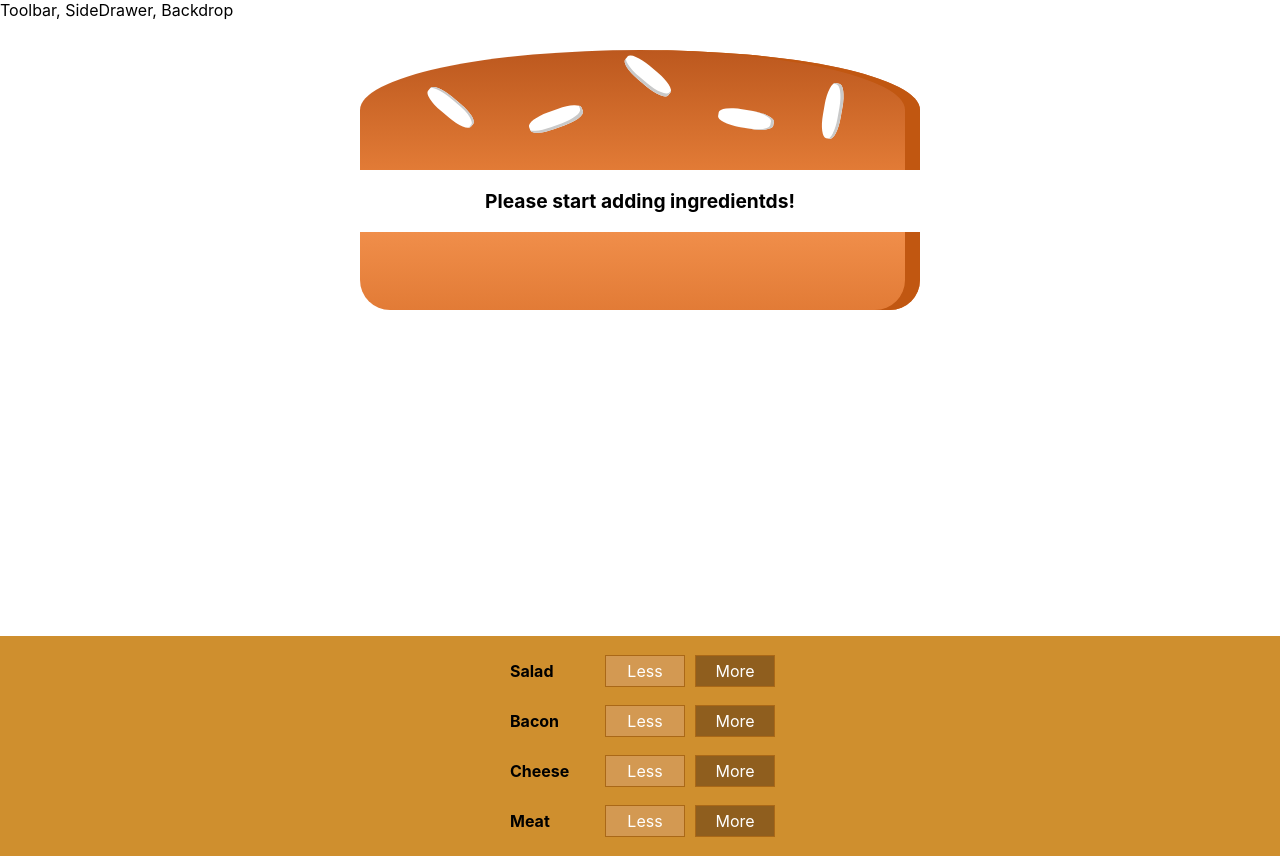
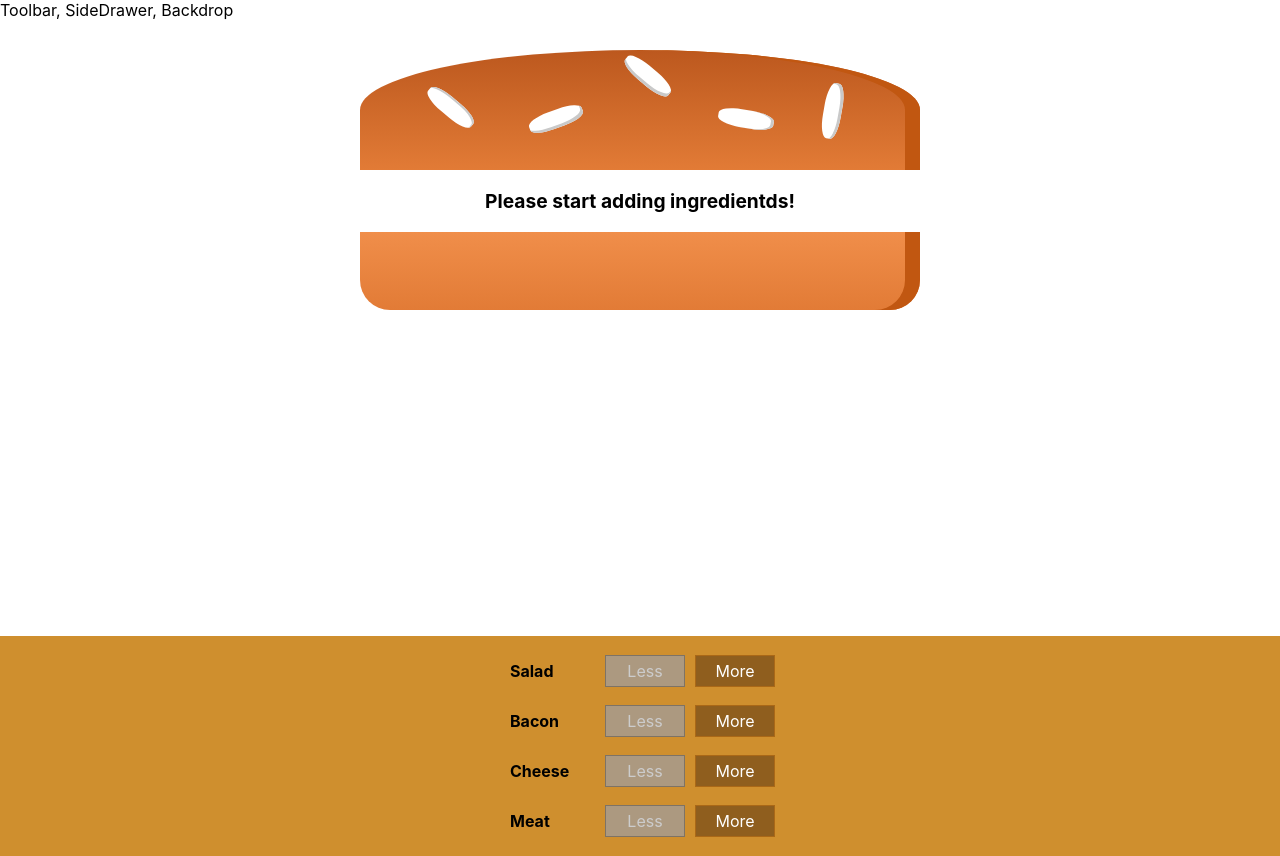
Before and after one commit to bahadirk/BurgerBuilder, a React app: page / in a window 1280 px wide. Built offline with nearby package versions, Linux system fonts and the light colour scheme.

Commit message:
Disable less button if there is no any ingredients

```diff
--- a/src/components/Burger/BuildControls/BuildControl/BuildControl.js
+++ b/src/components/Burger/BuildControls/BuildControl/BuildControl.js
@@ -5,7 +5,13 @@
 const buildControl = props => (
   <div className={styles.BuildControl}>
     <div className={styles.Label}>{props.label}</div>
-    <button className={styles.Less}>Less</button>
+    <button
+      className={styles.Less}
+      onClick={props.removed}
+      disabled={props.disabled}
+    >
+      Less
+    </button>
     <button className={styles.More} onClick={props.added}>
       More
     </button>
--- a/src/components/Burger/BuildControls/BuildControls.js
+++ b/src/components/Burger/BuildControls/BuildControls.js
@@ -30,6 +30,8 @@
           key={control.label}
           label={control.label}
           added={() => props.ingredientAdded(control.type)}
+          removed={() => props.ingredientRemoved(control.type)}
+          disabled={props.disabled[control.type]}
         />
       );
     })}
--- a/src/containers/BurgerBuilder/BurgerBuilder.js
+++ b/src/containers/BurgerBuilder/BurgerBuilder.js
@@ -40,13 +40,41 @@
     });
   };
 
-  removeIngredientHandler = type => {};
+  removeIngredientHandler = type => {
+    const oldCount = this.state.ingredients[type];
+    const updatedCount = oldCount - 1;
+    const updatedIngredients = {
+      ...this.state.ingredients
+    };
+
+    updatedIngredients[type] = updatedCount;
+
+    const priceDeduction = INGREDIENT_PRICES[type];
+    const oldPrice = this.state.totalPrice;
+    const newPrice = oldPrice - priceDeduction;
+    this.setState({
+      totalPrice: newPrice,
+      ingredients: updatedIngredients
+    });
+  };
 
   render() {
+    const disabledInfo = {
+      ...this.state.ingredients
+    };
+
+    for (let key in disabledInfo) {
+      disabledInfo[key] = disabledInfo[key] <= 0;
+    }
+
     return (
       <Aux>
         <Burger ingredients={this.state.ingredients} />
-        <BuildControls ingredientAdded={this.addIngredientHandler} />
+        <BuildControls
+          ingredientAdded={this.addIngredientHandler}
+          ingredientRemoved={this.removeIngredientHandler}
+          disabled={disabledInfo}
+        />
       </Aux>
     );
   }
```
